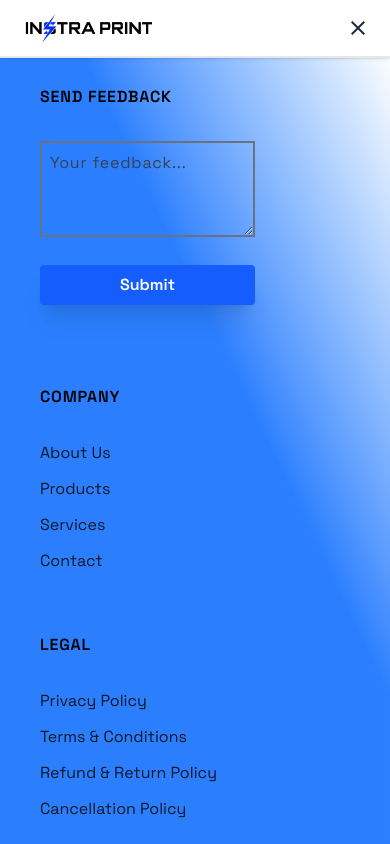
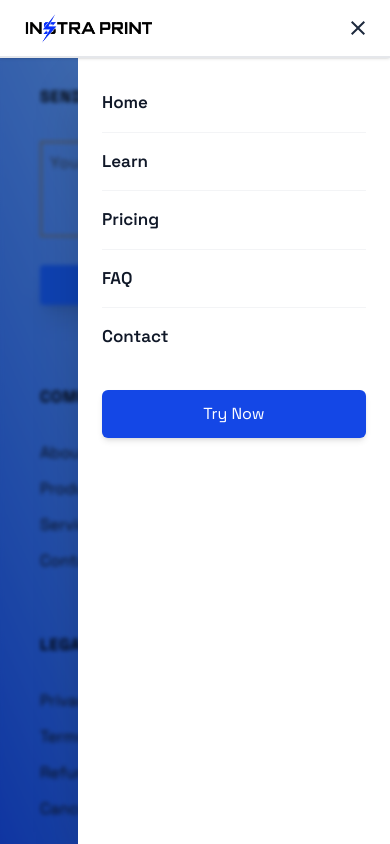
Before and after one commit to RUHAN-HOSSAIN/Insta-Print-Official, a React (Vite) app in the folder web_frontend/: page /upload in a window 390 px wide. Both pictures are taken after a click on the icon 358 px from the left and 28 px from the top of the page. Shown: the top 844 px of the page. Built offline with nearby package versions, Linux system fonts and the light colour scheme.

Commit message:
After adding Hamburger menu for mobile side bar

```diff
--- a/web_frontend/src/components/Footer.tsx
+++ b/web_frontend/src/components/Footer.tsx
@@ -10,9 +10,9 @@ const Footer = () => {
 
   return (
     <>
-      <div className=" bg-linear-to-tr from-blue-500 to-white from-60% via-85% to-100% font-spaceG flex max-sm:flex-col-reverse justify-between items-start px-10 min-[500px]:px-15 min-[800px]:px-25 lg:px-35 xl:px-50 mt-5 py-10 min-[500px]:py-15 sm:py-20 lg:py-30 border-t border-gray-200">
-        {/* Company links */}
-        <div className="flex-2 w-full flex max-[400px]:flex-col gap-15 justify-between max-sm:mt-20 sm:mr-20 md:mr-30 lg:mr-50">
+      <div className=" bg-linear-to-tr from-blue-700 to-blue-300  font-spaceG flex max-sm:flex-col-reverse justify-between items-start px-10 min-[500px]:px-15 min-[800px]:px-25 lg:px-35 xl:px-50 mt-5 py-10 min-[500px]:py-15 sm:py-20 lg:py-30 border-t border-gray-200">
+        <div className="flex-6/10 w-full flex max-[400px]:flex-col gap-15 justify-between max-sm:pt-20 max-sm:pb-10 sm:pr-20 md:pr-30 lg:pr-50">
+          {/* Company links */}
           <div className="flex flex-col gap-3">
             <h4 className="text-base font-semibold tracking-wider uppercase mb-5">
               Company
@@ -52,7 +52,7 @@ const Footer = () => {
           </div>
         </div>
 
-        <div className="flex-1 flex flex-col gap-3">
+        <div className="flex-3/10 flex flex-col gap-3">
           <h4 className="text-base font-semibold tracking-wider uppercase mb-5">
             Send feedback
           </h4>
@@ -89,7 +89,7 @@ const Footer = () => {
             ),
           )}
         </div>
-        <div>
+        <div className="text-center">
           Insta Print © {new Date().getFullYear()}. Created with ❤️ by Ruhan.
         </div>
       </div>
--- a/web_frontend/src/components/Header.tsx
+++ b/web_frontend/src/components/Header.tsx
@@ -1,3 +1,4 @@
+
 import { useEffect, useMemo, useState } from "react";
 import { Link, useLocation } from "react-router-dom";
 
@@ -6,6 +7,7 @@ import {
   handleHeaderNavClick,
   useHeaderHeightCssVar,
 } from "./utils/headerScroll";
+import MobileSidebar from "./home/MobileSidebar.tsx";
 
 import Logo from "../assets/Logo.jpg";
 import { HamburgerIcon, CloseIcon } from "../assets/icons/Icons.tsx";
@@ -58,6 +60,37 @@ const Header = () => {
     };
   }, [location.pathname, location.hash, navSections, headerRef]);
 
+  // Close menu whenever screen grows past the mobile breakpoint
+  useEffect(() => {
+    const handleResize = () => {
+      if (window.innerWidth >= 640 && isMenuOpen) {
+        setIsMenuOpen(false);
+      }
+    };
+    window.addEventListener("resize", handleResize);
+    return () => window.removeEventListener("resize", handleResize);
+  }, [isMenuOpen]);
+
+  // Lock/unlock body scroll while the mobile sidebar is open (plain CSS, no library)
+  useEffect(() => {
+    if (isMenuOpen) {
+      document.body.style.overflow = "hidden";
+    } else {
+      document.body.style.overflow = "";
+    }
+    return () => {
+      document.body.style.overflow = "";
+    };
+  }, [isMenuOpen]);
+
+  const toggleMenu = () => {
+    setIsMenuOpen((prev) => !prev);
+  };
+
+  const closeMenu = () => {
+    setIsMenuOpen(false);
+  };
+
   return (
     <>
       <div
@@ -72,7 +105,7 @@ const Header = () => {
                 event,
                 to: "/",
                 pathname: location.pathname,
-                closeMenu: () => setIsMenuOpen(false),
+                closeMenu,
               })
             }
           >
@@ -90,7 +123,7 @@ const Header = () => {
                   event,
                   to: item.to,
                   pathname: location.pathname,
-                  closeMenu: () => setIsMenuOpen(false),
+                  closeMenu,
                 })
               }
               className={`hover:underline underline-offset-4 hover:scale-105 transition-all ${
@@ -108,10 +141,10 @@ const Header = () => {
                 event,
                 to: "/",
                 pathname: location.pathname,
-                closeMenu: () => setIsMenuOpen(false),
+                closeMenu,
               })
             }
-            className="bg-blue-700 hover:bg-blue-800 text-white px-4 py-2 shadow-md rounded-md hover:scale-105 transition-all cursor-pointer shrink-0"
+            className="max-lg:hidden bg-blue-700 hover:bg-blue-800 text-white px-4 py-2 shadow-md rounded-md hover:scale-105 transition-all cursor-pointer shrink-0"
           >
             Try Now
           </Link>
@@ -121,18 +154,168 @@ const Header = () => {
           {isMenuOpen ? (
             <CloseIcon
               className="text-slate-800"
-              onClick={() => setIsMenuOpen(false)}
+              onClick={toggleMenu}
             />
           ) : (
             <HamburgerIcon
               className="text-slate-800"
-              onClick={() => setIsMenuOpen(true)}
+              onClick={toggleMenu}
             />
           )}
         </div>
       </div>
+
+      <MobileSidebar
+        isOpen={isMenuOpen}
+        activeNavTo={displayActiveNavTo}
+        pathname={location.pathname}
+        onClose={closeMenu}
+      />
     </>
   );
 };
 
 export default Header;
+
+
+
+
+
+// import { useEffect, useMemo, useState } from "react";
+// import { Link, useLocation } from "react-router-dom";
+
+// import { navData } from "../constant/navData";
+// import {
+//   handleHeaderNavClick,
+//   useHeaderHeightCssVar,
+// } from "./utils/headerScroll";
+
+// import Logo from "../assets/Logo.jpg";
+// import { HamburgerIcon, CloseIcon } from "../assets/icons/Icons.tsx";
+
+// const Header = () => {
+//   const [isMenuOpen, setIsMenuOpen] = useState(false);
+//   const [activeNavTo, setActiveNavTo] = useState("/");
+//   const location = useLocation();
+//   const headerRef = useHeaderHeightCssVar();
+
+//   const navSections = useMemo(
+//     () => [
+//       { to: "/", id: "home" },
+//       ...navData
+//         .filter((item) => item.to.startsWith("/#"))
+//         .map((item) => ({ to: item.to, id: item.to.slice(2) })),
+//     ],
+//     [],
+//   );
+//   const displayActiveNavTo = location.pathname === "/" ? activeNavTo : "";
+
+//   useEffect(() => {
+//     if (location.pathname !== "/") {
+//       return;
+//     }
+
+//     const updateActiveNav = () => {
+//       const headerHeight = headerRef.current?.offsetHeight ?? 0;
+//       const scrollPosition = window.scrollY + headerHeight + 16;
+
+//       let currentNavTo = "/";
+
+//       navSections.forEach((section) => {
+//         const element = document.getElementById(section.id);
+//         if (element && element.offsetTop <= scrollPosition) {
+//           currentNavTo = section.to;
+//         }
+//       });
+
+//       setActiveNavTo(currentNavTo);
+//     };
+
+//     updateActiveNav();
+//     window.addEventListener("scroll", updateActiveNav, { passive: true });
+//     window.addEventListener("resize", updateActiveNav);
+
+//     return () => {
+//       window.removeEventListener("scroll", updateActiveNav);
+//       window.removeEventListener("resize", updateActiveNav);
+//     };
+//   }, [location.pathname, location.hash, navSections, headerRef]);
+
+//   return (
+//     <>
+//       <div
+//         ref={headerRef}
+//         className="fixed z-50 shadow bg-white w-full flex items-center justify-between px-5 sm:px-7 md:px-10 lg:px-15 xl:px-20 py-3 border-b-2 border-gray-200"
+//       >
+//         <div className="flex-1 md:flex-2">
+//           <Link
+//             to="/"
+//             onClick={(event) =>
+//               handleHeaderNavClick({
+//                 event,
+//                 to: "/",
+//                 pathname: location.pathname,
+//                 closeMenu: () => setIsMenuOpen(false),
+//               })
+//             }
+//           >
+//             <img src={Logo} alt="Logo" className="h-8 sm:h-9 md:h-10 lg:h-12" />
+//           </Link>
+//         </div>
+
+//         <div className="max-sm:hidden flex-1 flex items-center justify-between gap-5 md:gap-7 font-spaceG lg:text-[17px] text-black cursor-pointer">
+//           {navData.map((item: { title: string; to: string }, index: number) => (
+//             <Link
+//               to={item.to}
+//               key={index}
+//               onClick={(event) =>
+//                 handleHeaderNavClick({
+//                   event,
+//                   to: item.to,
+//                   pathname: location.pathname,
+//                   closeMenu: () => setIsMenuOpen(false),
+//                 })
+//               }
+//               className={`hover:underline underline-offset-4 hover:scale-105 transition-all ${
+//                 displayActiveNavTo === item.to ? "text-blue-700" : "text-black"
+//               }`}
+//             >
+//               {item.title}
+//             </Link>
+//           ))}
+
+//           <Link
+//             to="/"
+//             onClick={(event) =>
+//               handleHeaderNavClick({
+//                 event,
+//                 to: "/",
+//                 pathname: location.pathname,
+//                 closeMenu: () => setIsMenuOpen(false),
+//               })
+//             }
+//             className="bg-blue-700 hover:bg-blue-800 text-white px-4 py-2 shadow-md rounded-md hover:scale-105 transition-all cursor-pointer shrink-0"
+//           >
+//             Try Now
+//           </Link>
+//         </div>
+
+//         <div className="sm:hidden flex-1 flex items-center justify-end cursor-pointer">
+//           {isMenuOpen ? (
+//             <CloseIcon
+//               className="text-slate-800"
+//               onClick={() => setIsMenuOpen(false)}
+//             />
+//           ) : (
+//             <HamburgerIcon
+//               className="text-slate-800"
+//               onClick={() => setIsMenuOpen(true)}
+//             />
+//           )}
+//         </div>
+//       </div>
+//     </>
+//   );
+// };
+
+// export default Header;
--- /dev/null
+++ b/web_frontend/src/components/home/MobileSidebar.tsx
@@ -0,0 +1,91 @@
+
+import { Link } from "react-router-dom";
+
+import { navData } from "../../constant/navData";
+import { handleHeaderNavClick } from "../utils/headerScroll";
+
+type MobileSidebarProps = {
+  isOpen: boolean;
+  activeNavTo: string;
+  pathname: string;
+  onClose: () => void;
+};
+
+const MobileSidebar = ({
+  isOpen,
+  activeNavTo,
+  pathname,
+  onClose,
+}: MobileSidebarProps) => {
+  return (
+    <>
+      {/* BACKDROP */}
+      <div
+        onClick={onClose}
+        className={`sm:hidden fixed inset-x-0 bottom-0 z-40
+          bg-black/30 backdrop-blur-[2px]
+          transition-opacity duration-500
+          ${isOpen ? "opacity-100 pointer-events-auto" : "opacity-0 pointer-events-none"}`}
+        style={{ top: "var(--header-height, 0px)" }}
+      />
+
+      {/* SIDEBAR PANEL */}
+      <div
+        className={`sm:hidden fixed right-0 bottom-0 z-45
+          bg-white font-spaceG shadow-2xl
+          overflow-y-auto overflow-x-hidden
+          w-[min(80vw,340px)]
+          transition-transform duration-500 ease-[cubic-bezier(0.77,0,0.18,1)]
+          ${isOpen ? "translate-x-0" : "translate-x-full"}`}
+        style={{
+          top: "var(--header-height, 0px)",
+          maxHeight: "calc(100dvh - var(--header-height, 0px))",
+        }}
+      >
+        <nav className="px-6 pt-4 pb-8 flex flex-col">
+          <ul className="flex flex-col">
+            {navData.map((item, index) => (
+              <li key={index} className="border-b border-gray-100 last:border-b-0">
+                <Link
+                  to={item.to}
+                  onClick={(event) =>
+                    handleHeaderNavClick({
+                      event,
+                      to: item.to,
+                      pathname,
+                      closeMenu: onClose,
+                    })
+                  }
+                  className={`flex items-center py-4 text-[17px] font-semibold transition-colors duration-200 ${
+                    activeNavTo === item.to
+                      ? "text-blue-700"
+                      : "text-gray-900 hover:text-blue-700"
+                  }`}
+                >
+                  {item.title}
+                </Link>
+              </li>
+            ))}
+          </ul>
+
+          <Link
+            to="/"
+            onClick={(event) =>
+              handleHeaderNavClick({
+                event,
+                to: "/",
+                pathname,
+                closeMenu: onClose,
+              })
+            }
+            className="mt-6 text-center bg-blue-700 hover:bg-blue-800 text-white px-4 py-3 shadow-md rounded-md transition-all cursor-pointer"
+          >
+            Try Now
+          </Link>
+        </nav>
+      </div>
+    </>
+  );
+};
+
+export default MobileSidebar;
--- a/web_frontend/src/index.css
+++ b/web_frontend/src/index.css
@@ -4,9 +4,7 @@
 
 /* @custom-variant dark (&:where([data-theme="dark"], [data-theme="dark"] *)); */
 
-html,
-body,
-#root {
+html {
   overflow-x: hidden;
 }
 
```
